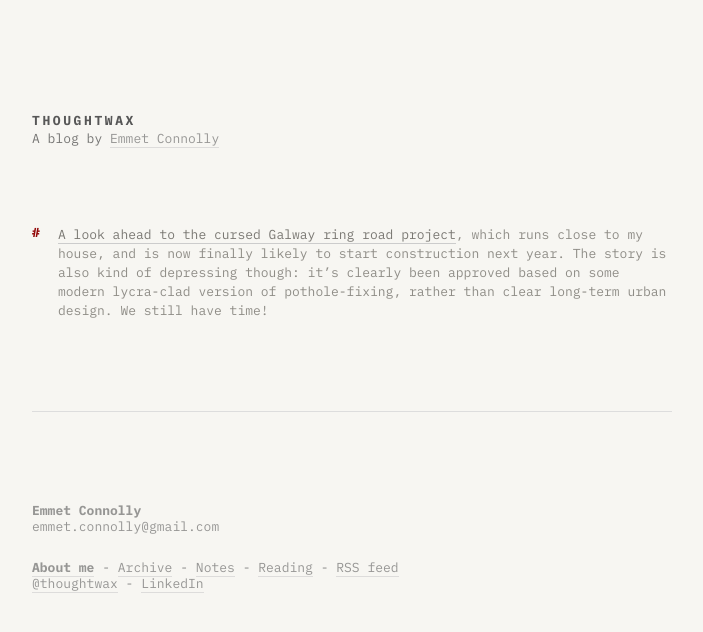
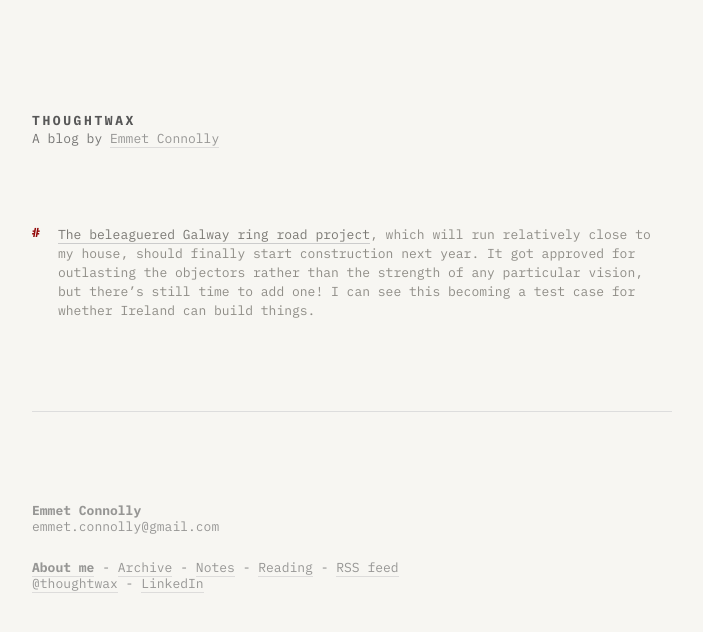
Before and after one commit to thoughtwax/thoughtwax.github.io, a Jekyll site: the page built from _posts/2026-11-04-1830.markdown, in a window 1280 px wide. Shown: the top 632 px of the page, without its empty margins (288-991 px from the left). Built offline with Jekyll 4.4.1, drawn with Linux system fonts in a browser that asks for light colours.

Commit message:
Edit note: The beleaguered Galway ring road project https://pro…

```diff
--- a/_posts/2026-11-04-1830.markdown
+++ b/_posts/2026-11-04-1830.markdown
@@ -3,4 +3,4 @@ layout: note
 date: 2026-11-04 18:30:27 +0000
 ---
 
-[A look ahead to the cursed Galway ring road project](https://progressireland.substack.com/p/galway-should-get-its-ring-road), which runs close to my house, and is now finally likely to start construction next year. The story is also kind of depressing though: it's clearly been approved based on some modern lycra-clad version of pothole-fixing, rather than clear long-term urban design. We still have time!
+[The beleaguered Galway ring road project](https://progressireland.substack.com/p/galway-should-get-its-ring-road), which will run relatively close to my house, should finally start construction next year. It got approved for outlasting the objectors rather than the strength of any particular vision, but there's still time to add one! I can see this becoming a test case for whether Ireland can build things.
```
